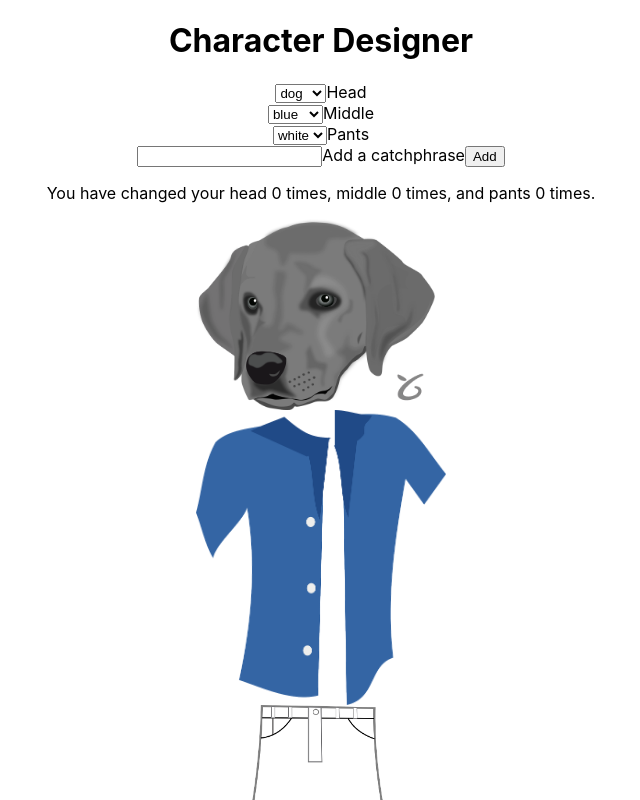
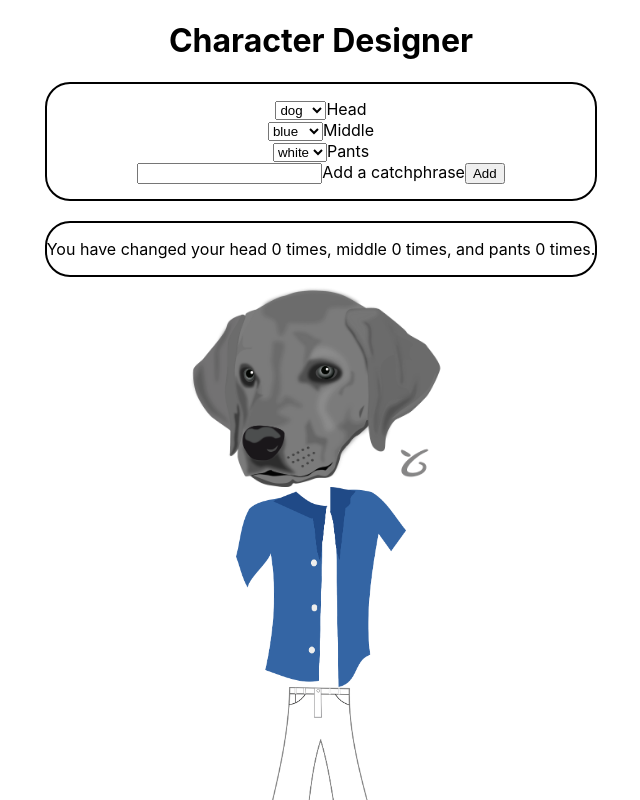
Before and after one commit to stevelad83/from-scratch-character-builder, a React (Create React App) app: page / in a window 1280 px wide. Shown: the top 800 px of the page, without its empty margins (319-959 px from the left). Built offline with nearby package versions, Linux system fonts and the light colour scheme.

Commit message:
linked stylesheets to components

```diff
--- a/src/components/Avatar/Avatar.css
+++ b/src/components/Avatar/Avatar.css
@@ -4,5 +4,7 @@
   background-repeat: no-repeat;
   display: flex;
   align-items: center;
-  width: 250px;
+  height: 200px;
+  width: auto;
+  margin: auto;
 }
--- a/src/components/Form/Form.css
+++ b/src/components/Form/Form.css
@@ -0,0 +1,6 @@
+.form {
+  border: solid black 2px;
+  border-radius: 25px;
+  padding: 15px;
+  margin-bottom: 20px;
+}
--- a/src/components/Form/Form.js
+++ b/src/components/Form/Form.js
@@ -1,6 +1,7 @@
 import React from 'react';
 import Select from './Select.js';
 import { useState } from 'react';
+import './Form.css';
 
 export default function Form({ head, middle, pants, handleChange, setCatchphrases }) {
   const [input, setInput] = useState('');
--- a/src/components/Stats/Stats.css
+++ b/src/components/Stats/Stats.css
@@ -0,0 +1,5 @@
+.stats-div {
+  border: solid black 2px;
+  border-radius: 25px;
+  margin-bottom: 10px;
+}
--- a/src/components/Stats/Stats.js
+++ b/src/components/Stats/Stats.js
@@ -1,8 +1,9 @@
 import React from 'react';
+import './Stats.css';
 
 export default function Stats({ headCount, middleCount, pantsCount, catchphrases }) {
   return (
-    <div>
+    <div className="stats-div">
       <p>
         You have changed your head {headCount} times, middle {middleCount} times, and pants{' '}
         {pantsCount} times.
```
